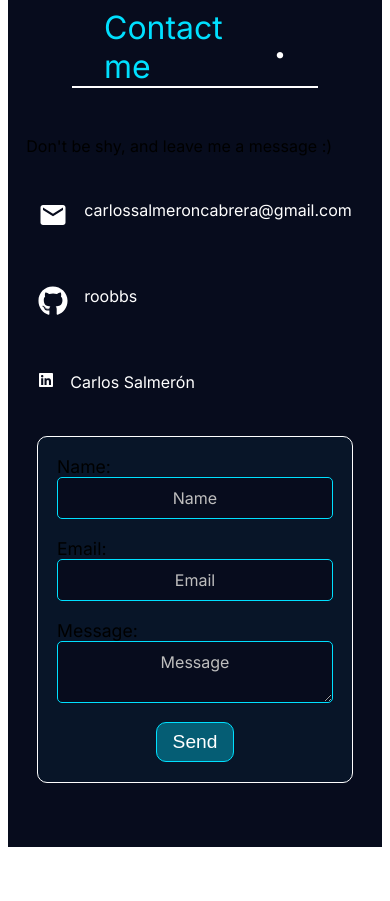
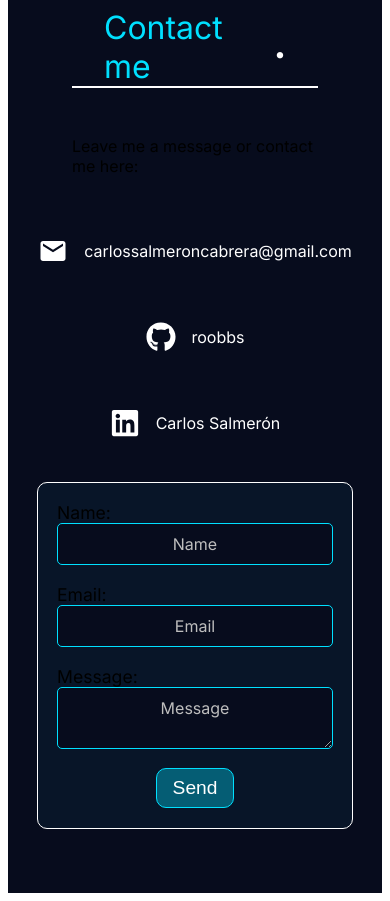
Before and after one commit to roobbs/info, a React (Vite) app: page / in a window 390 px wide. Shown: the part 4580-5481 px from the top of the page. Before the commit the page ends 5435 px from the top, so only its background shows below. Built offline with nearby package versions, Linux system fonts and the light colour scheme; the HTML template or start-up script is replaced by a standard one.

Commit message:
Change style on Contact.jsx

```diff
--- a/src/components/Contact.jsx
+++ b/src/components/Contact.jsx
@@ -29,9 +29,9 @@ export default function Contact() {
   return (
     <section id="contact" className="contactSection">
       <Title title={"Contact me"}></Title>
+      <div>Leave me a message or contact me here:</div>
       <div className="contactContainer">
         <div className="contactInfo">
-          <div>Don't be shy, and leave me a message :)</div>
           <div className="info">
             <MdEmail size={30} className="icon" />
             <div>carlossalmeroncabrera@gmail.com</div>
@@ -52,7 +52,7 @@ export default function Contact() {
             target="_blank"
             rel="noopener noreferrer"
           >
-            <FaLinkedin className="icon" />
+            <FaLinkedin size={30} className="icon" />
             <div>Carlos Salmerón</div>
           </a>
         </div>
--- a/src/styles/Contact.css
+++ b/src/styles/Contact.css
@@ -17,6 +17,7 @@
 }
 .info {
   display: flex;
+  align-items: center;
   gap: 1rem;
   font-size: 1.2rem;
   width: fit-content;
@@ -103,10 +104,12 @@ button:hover {
     display: flex;
     flex-direction: column;
     gap: 2rem;
-    /* align-items: center; */
   }
   .contactInfo {
-    align-self: center;
+    display: flex;
+    flex-direction: row;
+    flex-wrap: wrap;
+    justify-content: center;
   }
   .form {
     align-self: center;
```
